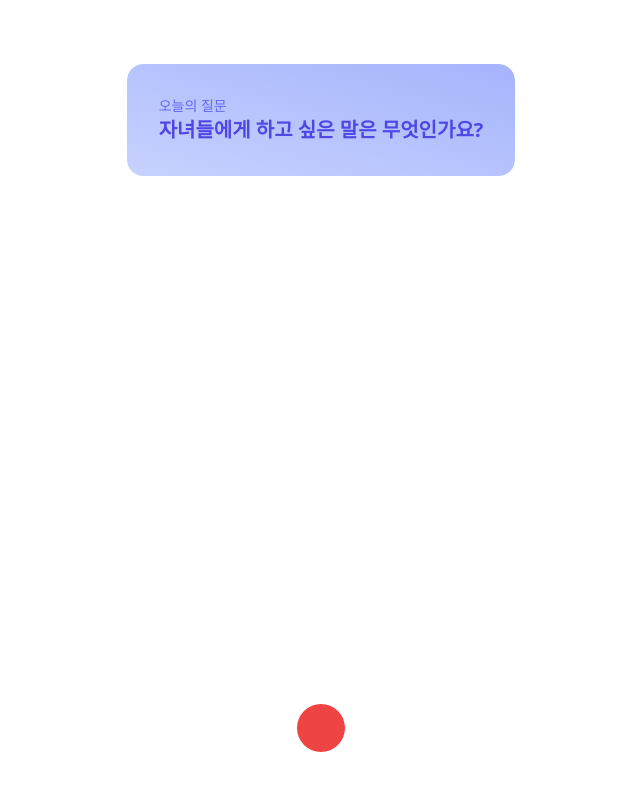
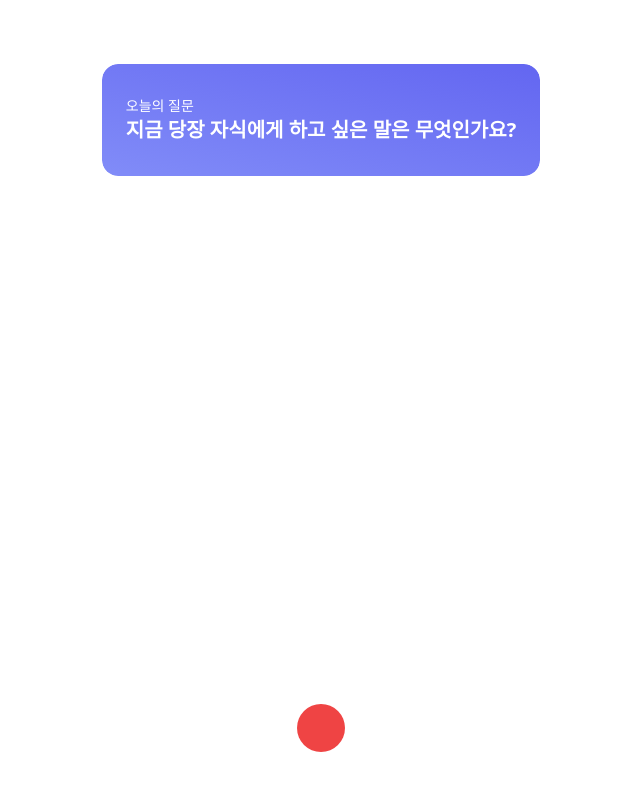
Before and after one commit to ywj0212/skyst2024-front, a React (Vite) app: page /upload in a window 1280 px wide. Shown: the top 790 px of the page, without its empty margins (319-959 px from the left). Built offline with nearby package versions, Linux system fonts and the light colour scheme; no server answers.

Commit message:
question card 디자인 수정

```diff
--- a/src/components/QuestionCard.jsx
+++ b/src/components/QuestionCard.jsx
@@ -3,17 +3,15 @@ import { FontAwesomeIcon } from "@fortawesome/react-fontawesome";
 const QuestionCard = ({ question }) => {
   return (
     <div className="group max-w-2xl mt-10 overflow-hidden rounded-2xl shadow-xl shadow-indigo-100 dark:bg-gray-800">
-      <div className="bg-gradient-to-tr from-indigo-200 to-indigo-300 rounded-2xl relative">
+      <div className="bg-gradient-to-tr from-indigo-400 to-indigo-500 rounded-2xl relative">
         <div className="absolute right-4 top-4">
           <FontAwesomeIcon
             icon={["fas", "fa-arrows-rotate"]}
-            className="text-indigo-500 text-2xl"
+            className="text-white text-xl"
           />
         </div>
-        <h2 className="text-sm text-indigo-500 pt-8 px-4">오늘의 질문</h2>
-        <h1 className="text-xl font-bold text-white pb-8 px-4">
-          {question}
-        </h1>
+        <h2 className="text-sm text-white pt-8 px-4">오늘의 질문</h2>
+        <h1 className="text-xl font-bold text-white pb-8 px-4">{question}</h1>
       </div>
     </div>
   );
--- a/src/pages/Upload.jsx
+++ b/src/pages/Upload.jsx
@@ -131,12 +131,12 @@ function Upload() {
 
   const QuestionCard = () => {
     return (
-      <div className="flex justify-center w-full relative top-16">
+      <div className="flex justify-center w-full relative top-16 px-[1rem]">
         <div className="max-w-md overflow-hidden rounded-2xl">
-          <div className="bg-gradient-to-tr from-indigo-200 to-indigo-300 w-full rounded-2xl relative shadow-xl shadow-slate-200 px-8 py-4">
-            <h2 className="text-sm text-indigo-500 pt-4">오늘의 질문</h2>
-            <h1 className="text-xl font-bold text-indigo-600 dark:text-white pb-4">
-              자녀들에게 하고 싶은 말은 무엇인가요?
+          <div className="bg-gradient-to-tr from-indigo-400 to-indigo-500 w-full rounded-2xl relative shadow-xl shadow-slate-200 px-6 py-4">
+            <h2 className="text-sm text-white pt-4">오늘의 질문</h2>
+            <h1 className="text-xl font-bold text-white dark:text-white pb-4">
+              지금 당장 자식에게 하고 싶은 말은 무엇인가요?
             </h1>
           </div>
         </div>
```
Also changed, not shown: src/pages/Gallery.jsx (+17 -11 lines).
